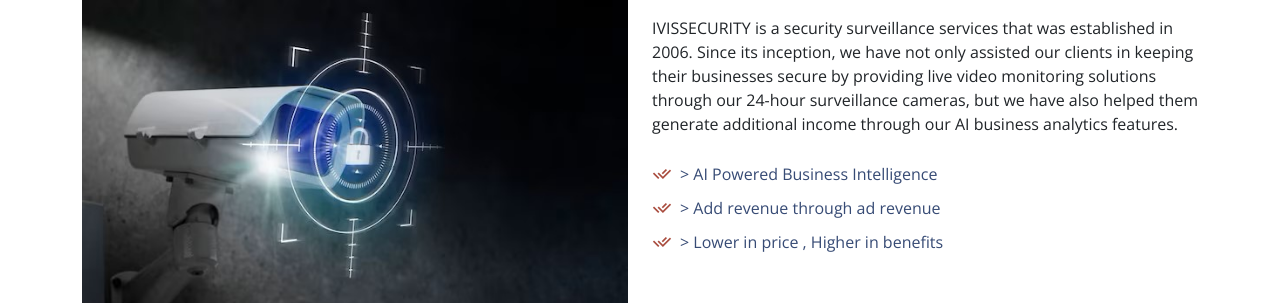
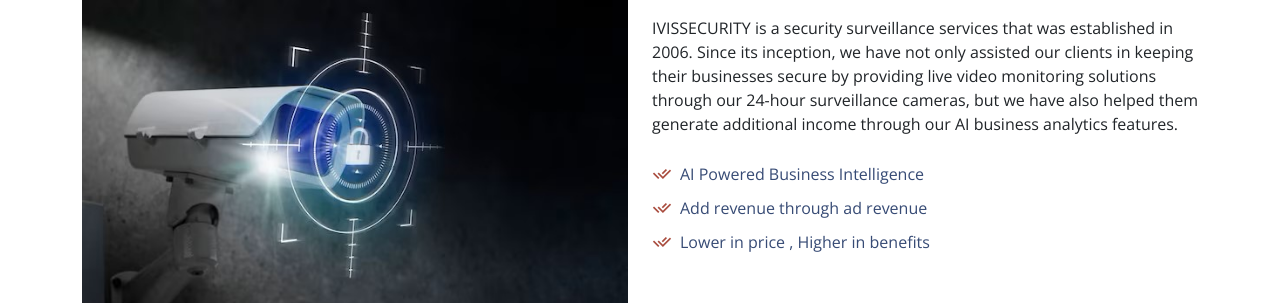
Before and after one commit to ivissecurity/ivis-testing, a plain HTML site: page index.html in a window 1280 px wide. Shown: the part 962-1265 px from the top of the page. Drawn offline with nearby package versions, Linux system fonts and the light colour scheme.

Commit message:
Update index.html

```diff
--- a/index.html
+++ b/index.html
@@ -193,9 +193,9 @@
               IVISSECURITY is a security surveillance services that was established in 2006. Since its inception, we have not only assisted our clients in keeping their businesses secure by providing live video monitoring solutions through our 24-hour surveillance cameras, but we have also helped them generate additional income through our AI business analytics features.
             </p>
             <ul class="text-dark">
-              <li style="color:#374B75">><i class="ri-check-double-line"></i> AI Powered Business Intelligence</li>
-              <li style="color:#374B75">><i class="ri-check-double-line"></i> Add revenue through ad revenue</li>
-              <li style="color:#374B75">><i class="ri-check-double-line"></i> Lower in price , Higher in benefits</li>
+              <li style="color:#374B75"><i class="ri-check-double-line"></i> AI Powered Business Intelligence</li>
+              <li style="color:#374B75"><i class="ri-check-double-line"></i> Add revenue through ad revenue</li>
+              <li style="color:#374B75"><i class="ri-check-double-line"></i> Lower in price , Higher in benefits</li>
             </ul>
 
           </div>
```
